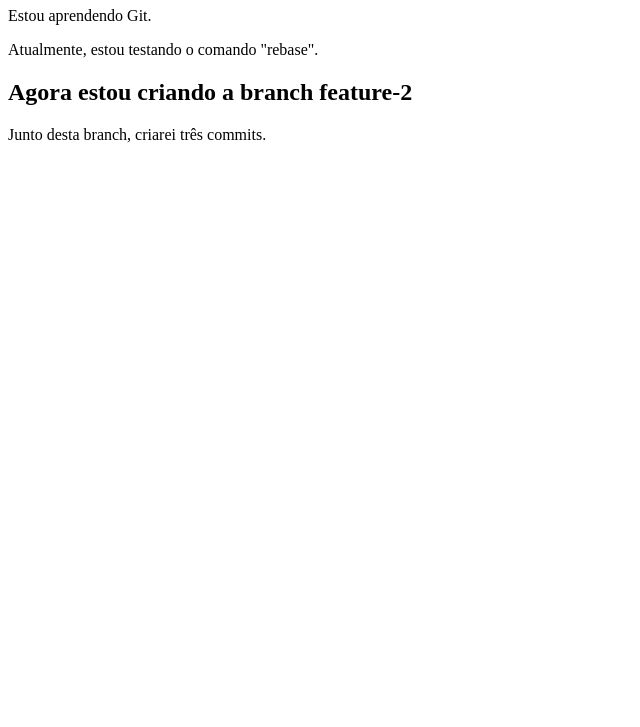
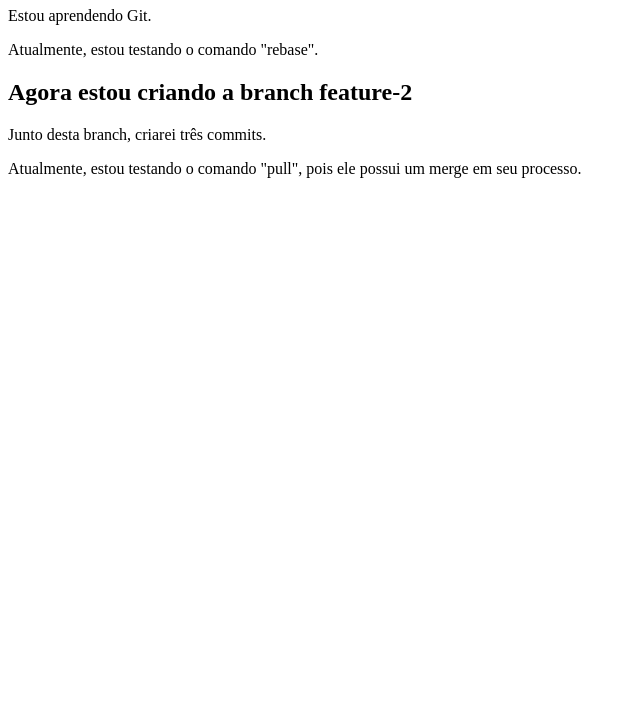
Before and after one commit to Talison-Freitas/learning-git, a plain HTML site: page index.html in a window 1280 px wide. Shown: the part 73-800 px from the top of the page, without its empty margins (0-640 px from the left). Drawn offline with Linux system fonts and the light colour scheme.

Commit message:
Terceiro commit - feature-2

```diff
--- a/index.html
+++ b/index.html
@@ -12,6 +12,7 @@
 
   <h2>Agora estou criando a branch feature-2</h2>
   <p>Junto desta branch, criarei três commits.</p>
+  <p>Atualmente, estou testando o comando "pull", pois ele possui um merge em seu processo.</p>
 </body>
   <script>
     console.log("Olá, mundo");
```
